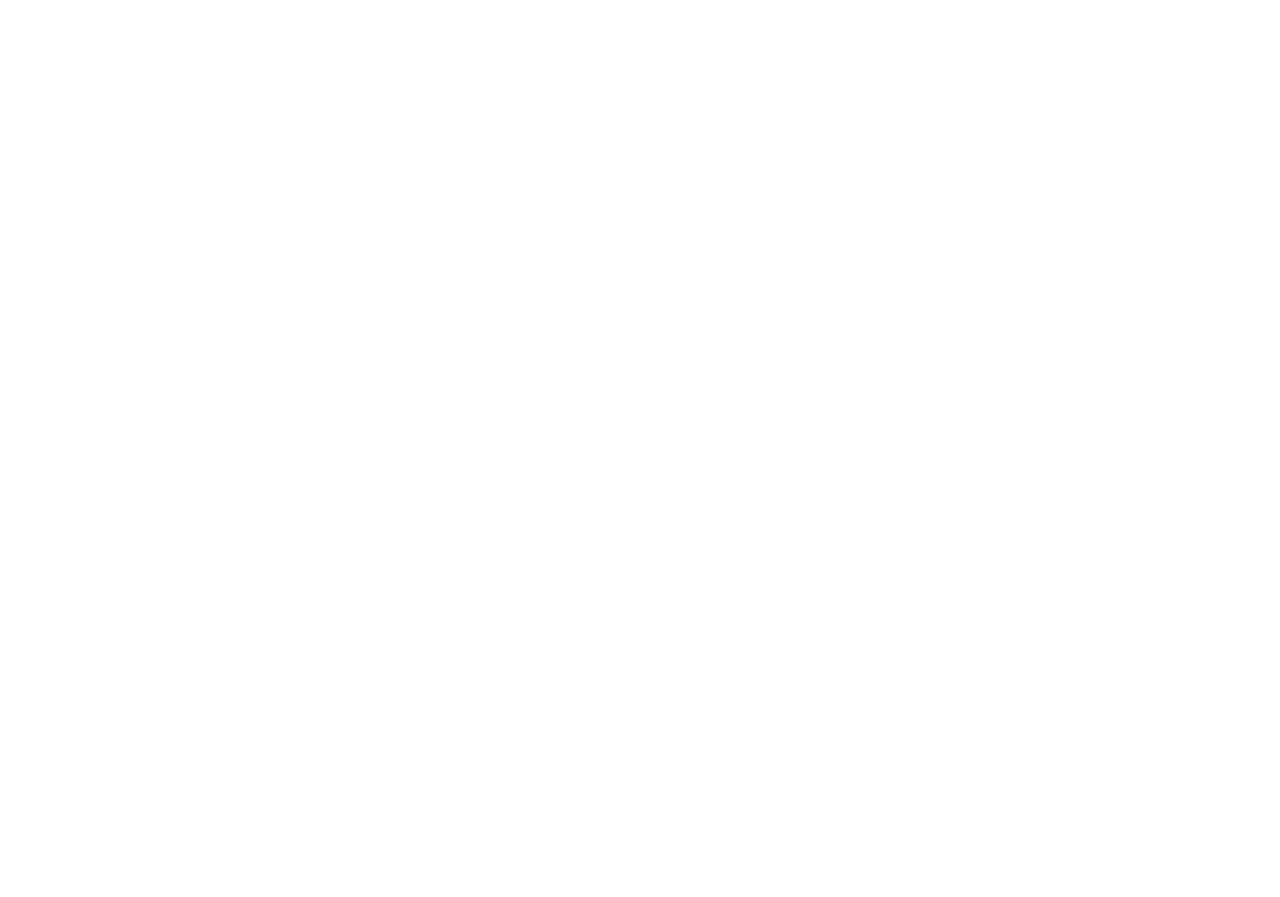
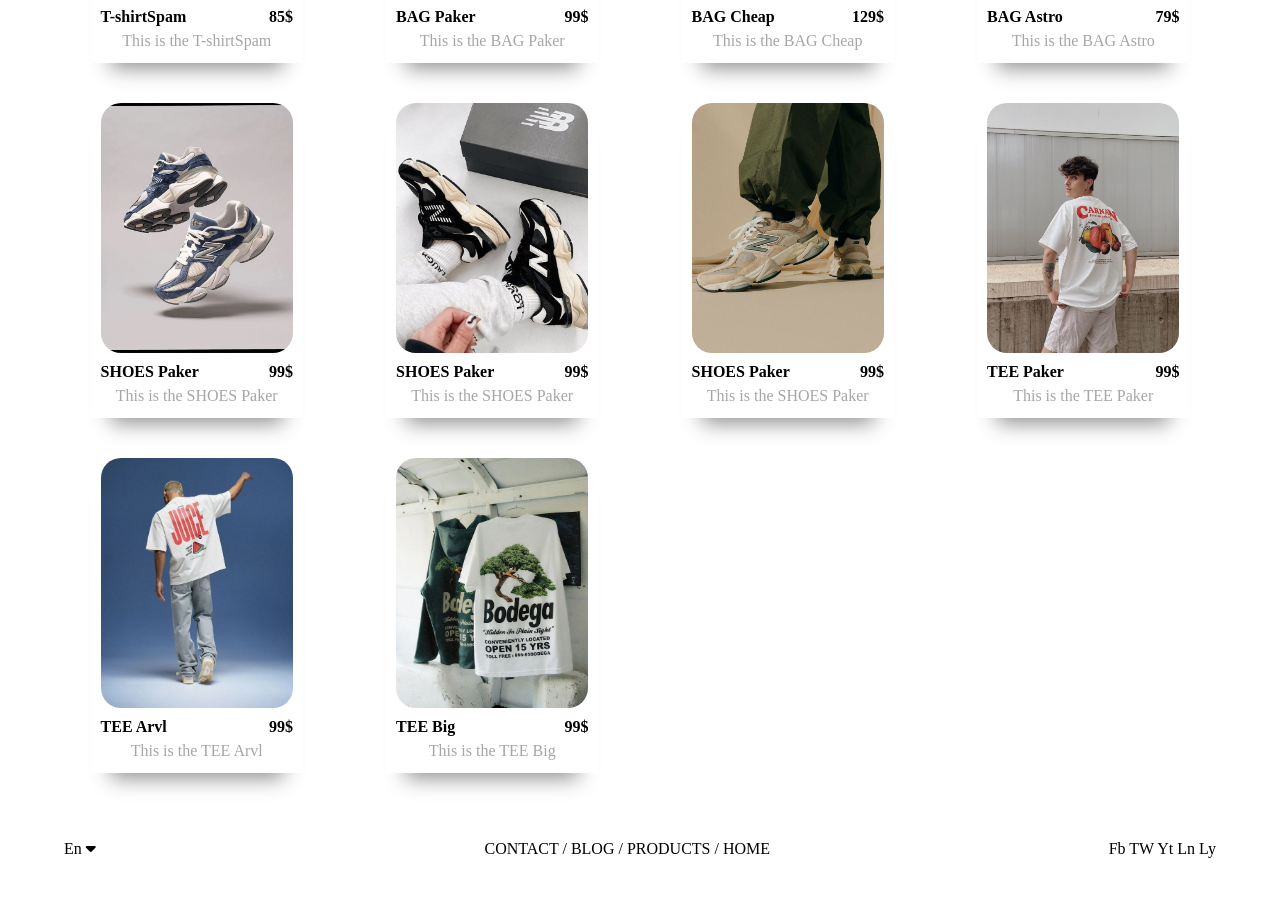
Before and after one commit to havancanh2003/MyShop, a React (Create React App) app: page /productList in a window 1280 px wide. Shown: the part 1139-2036 px from the top of the page. Before the commit the page ends 1181 px from the top, so only its background shows below. Built offline with nearby package versions, Linux system fonts and the light colour scheme.

Commit message:
collection

```diff
--- a/src/components/CollectionItem/CollectionItem.module.scss
+++ b/src/components/CollectionItem/CollectionItem.module.scss
@@ -1,18 +1,20 @@
 .collections{
     width:80%;
-    // height: ;
     margin: 0 auto;
     padding: 10px;
     box-shadow: rgba(0, 0, 0, 0.45) 0px 25px 20px -20px;
-    // background-color: #333;
     img{
         width: 100%;
-        height: fit-content;
+        height: 500px;
+        object-fit: cover;
     }
     .about_collection{
-        margin: 0 auto;
+        display: flex;
+        justify-content: center;
+        align-items: center;
         span{
             font-weight: 700;
+            margin-right: 10px;
         }
     }
 }
--- a/src/components/CollectionItem/index.js
+++ b/src/components/CollectionItem/index.js
@@ -9,11 +9,12 @@ const CollectionItem = (props) => {
   const { id, src, name } = props.item;
   console.log(id);
   return (
-    <Link to={"collection/" + id}>
+    <Link style={{ textDecoration: "none" }} to={"collection/" + id}>
       <div className={cx("collections")}>
         <img src={src} alt="" />
         <div className={cx("about_collection")}>
           <span>{name}</span>
+          <i className="fa-solid fa-arrow-right"></i>
         </div>
       </div>
     </Link>
--- a/src/components/CollectionList/index.js
+++ b/src/components/CollectionList/index.js
@@ -1,9 +1,12 @@
 import React from "react";
-import { useParams } from "react-router-dom";
+import { useParams } from "react-router";
+// import Product from './../Product';
+import { collections } from "../../data";
 
 const CollectionList = () => {
   const params = useParams();
   console.log(params);
+
   return <div>CollectionList</div>;
 };
 
--- a/src/components/DetailProduct/index.js
+++ b/src/components/DetailProduct/index.js
@@ -15,6 +15,7 @@ const DetaiProduct = () => {
   const [showDone, setShowDone] = useState(false);
   //const [overlay, setOverlay] = useState(false);
   const params = useParams();
+  // console.log(params);
   const resultFind = products.find((pro) => pro.id === params.id);
   const headleAddtoCart = () => {
     const temp_pro = {
--- a/src/components/Product/Product.module.scss
+++ b/src/components/Product/Product.module.scss
@@ -5,6 +5,8 @@
     box-shadow: rgba(0, 0, 0, 0.45) 0px 25px 20px -20px;
     img{
         width: 100%;
+        height: 250px;
+        object-fit: cover;
     }
     .about_product{
         display: flex;
@@ -17,7 +19,3 @@
         color: rgb(168, 165, 165);
     }
 }
-// .linkitem{
-//     text-decoration: none;
-//     color: #333;
-// }
--- a/src/components/Product/index.js
+++ b/src/components/Product/index.js
@@ -8,7 +8,7 @@ function Product(props) {
   const { id, src, name, price } = props.item;
   console.log(props.item);
   return (
-    <Link className={cx("linkitem")} to={"detail/" + id}>
+    <Link style={{ textDecoration: "none" }} to={"detail/" + id}>
       <div className={cx("product")}>
         <img src={src} alt="" />
         <div className={cx("about_product")}>
--- a/src/data/index.js
+++ b/src/data/index.js
@@ -27,7 +27,144 @@ import itemcollection7 from "./assets/itemcollection7.jpg";
 import itemcollection8 from "./assets/itemcollection8.jpg";
 import itemcollection9 from "./assets/itemcollection9.jpg";
 
-export const products = [
+const blogData = [
+  {
+    id: "blog1",
+    title: "TIZI ĐÍCH LÉP DỤ ÔNG LÉP ĐI MUA ĐỒ ĐÔI",
+    date: "APRIL 20, 2022",
+    src: imageblog1,
+    link: "https://youtu.be/PAQn4gbR3QI",
+  },
+
+  {
+    id: "blog2",
+    title: "NHA TO TRẢI NGHIỆM MUA SẮM HÀNG HIỆU TỐN HƠN 200 TRIỆU",
+    date: "MARCH 30, 2022",
+    src: imageblog2,
+    link: "https://youtu.be/ouPEeB_N79E",
+  },
+
+  {
+    id: "blog3",
+    title: "BÉ DUY CƠ BẮP ĐỔ GẦN “NỬA TỶ” SẮM ĐỒ TẾT VÀ CÁI KẾT",
+    date: "JANUARY 24, 2022",
+    src: imageblog3,
+    link: "https://youtu.be/o4uLvkbF36g",
+  },
+
+  {
+    id: "blog4",
+    title:
+      "XEMESIS CHI 140 TRIỆU CHO MỘT BỮA SHOPPING ĐÓN TẾT RỒI BỊ XOÀI NON GIẬN",
+    date: "JANUARY 8, 2020",
+    src: imageblog4,
+    link: "https://youtu.be/ARNNrJg6Vno",
+  },
+
+  {
+    id: "blog5",
+    title: "CÙNG FABO NGUYEN KHÁM PHÁ CHIẾC HỘP HYPEBEAST BÍ ẨN 100 TRIỆU",
+    date: "APRIL 20, 2022",
+    src: imageblog5,
+    link: "https://youtu.be/BF_pwpZo9k0",
+  },
+
+  {
+    id: "blo6",
+    title: "BENJAMIN TRAN ĐƯA CHỊ LÙN MUA ĐỒ HIỆU Ở SÀI GÒN",
+    date: "MAY 1, 2021",
+    src: imageblog6,
+    link: "https://youtu.be/aS4JpPaqVi0",
+  },
+];
+
+const collections = [
+  {
+    id: "collection1",
+    name: "BAGS",
+    src: collection1,
+  },
+  {
+    id: "collection2",
+    name: "TEES",
+    src: collection2,
+  },
+  {
+    id: "collection3",
+    name: "SHOES",
+    src: collection3,
+  },
+
+  {
+    id: "collection4",
+    name: "BUCKET HAT",
+    src: collection4,
+  },
+];
+const collectionBagS = [
+  {
+    id: "collectionBag1",
+    name: "BAG Paker",
+    price: "99",
+    src: itemcollection1,
+  },
+  {
+    id: "collectionBag2",
+    name: "BAG Cheap",
+    price: "129",
+    src: itemcollection2,
+  },
+  {
+    id: "collectionBag3",
+    name: "BAG Astro",
+    price: "79",
+    src: itemcollection3,
+  },
+];
+
+const collectionTee = [
+  {
+    id: "collectionTee1",
+    name: "TEE Paker",
+    price: "99",
+    src: itemcollection4,
+  },
+  {
+    id: "collectionTee2",
+    name: "TEE Arvl",
+    price: "99",
+    src: itemcollection5,
+  },
+  {
+    id: "collectionTee3",
+    name: "TEE Big",
+    price: "99",
+    src: itemcollection6,
+  },
+];
+
+const collectionShoes = [
+  {
+    id: "collectionShoes1",
+    name: "SHOES Paker",
+    price: "99",
+    src: itemcollection7,
+  },
+  {
+    id: "collectionShoes2",
+    name: "SHOES Paker",
+    price: "99",
+    src: itemcollection8,
+  },
+  {
+    id: "collectionShoes3",
+    name: "SHOES Paker",
+    price: "99",
+    src: itemcollection9,
+  },
+];
+
+const products = [
   {
     id: "item1",
     name: "Sock",
@@ -83,79 +220,16 @@ export const products = [
     price: "85",
     src: item9,
   },
+  ...collectionBagS,
+  ...collectionShoes,
+  ...collectionTee,
 ];
 
-export const blogData = [
-  {
-    id: "blog1",
-    title: "TIZI ĐÍCH LÉP DỤ ÔNG LÉP ĐI MUA ĐỒ ĐÔI",
-    date: "APRIL 20, 2022",
-    src: imageblog1,
-    link: "https://youtu.be/PAQn4gbR3QI",
-  },
-
-  {
-    id: "blog2",
-    title: "NHA TO TRẢI NGHIỆM MUA SẮM HÀNG HIỆU TỐN HƠN 200 TRIỆU",
-    date: "MARCH 30, 2022",
-    src: imageblog2,
-    link: "https://youtu.be/ouPEeB_N79E",
-  },
-
-  {
-    id: "blog3",
-    title: "BÉ DUY CƠ BẮP ĐỔ GẦN “NỬA TỶ” SẮM ĐỒ TẾT VÀ CÁI KẾT",
-    date: "JANUARY 24, 2022",
-    src: imageblog3,
-    link: "https://youtu.be/o4uLvkbF36g",
-  },
-
-  {
-    id: "blog4",
-    title:
-      "XEMESIS CHI 140 TRIỆU CHO MỘT BỮA SHOPPING ĐÓN TẾT RỒI BỊ XOÀI NON GIẬN",
-    date: "JANUARY 8, 2020",
-    src: imageblog4,
-    link: "https://youtu.be/ARNNrJg6Vno",
-  },
-
-  {
-    id: "blog5",
-    title: "CÙNG FABO NGUYEN KHÁM PHÁ CHIẾC HỘP HYPEBEAST BÍ ẨN 100 TRIỆU",
-    date: "APRIL 20, 2022",
-    src: imageblog5,
-    link: "https://youtu.be/BF_pwpZo9k0",
-  },
-
-  {
-    id: "blo6",
-    title: "BENJAMIN TRAN ĐƯA CHỊ LÙN MUA ĐỒ HIỆU Ở SÀI GÒN",
-    date: "MAY 1, 2021",
-    src: imageblog6,
-    link: "https://youtu.be/aS4JpPaqVi0",
-  },
-];
-
-export const collections = [
-  {
-    id: "collection1",
-    name: "BAGS",
-    src: collection1,
-  },
-  {
-    id: "collection2",
-    name: "TEES",
-    src: collection2,
-  },
-  {
-    id: "collection3",
-    name: "SHOES",
-    src: collection3,
-  },
-
-  {
-    id: "collection4",
-    name: "SHOES",
-    src: collection4,
-  },
-];
+export {
+  products,
+  blogData,
+  collections,
+  collectionBagS,
+  collectionTee,
+  collectionShoes,
+};
--- a/src/routers/index.js
+++ b/src/routers/index.js
@@ -4,7 +4,7 @@ import Cart from "../pages/Cart";
 import DetaiProduct from "../components/DetailProduct";
 import ProductList from "../pages/ProductList";
 import Blog from "../pages/Blog";
-import CollectionList from "../components/CollectionItem";
+import CollectionList from "../components/CollectionList";
 export const publicRouters = [
   { path: "/", component: Home },
   { path: "/collection/:id/", component: CollectionList },
```
